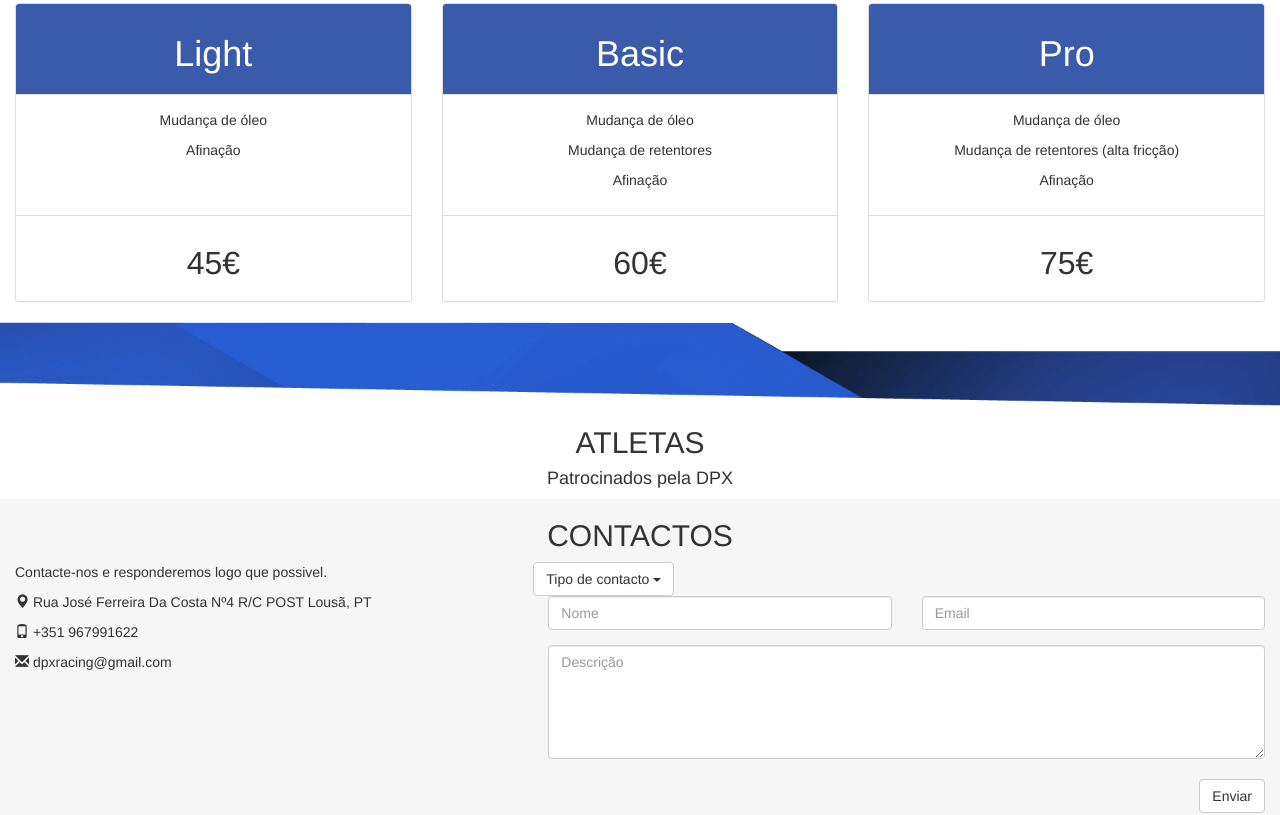
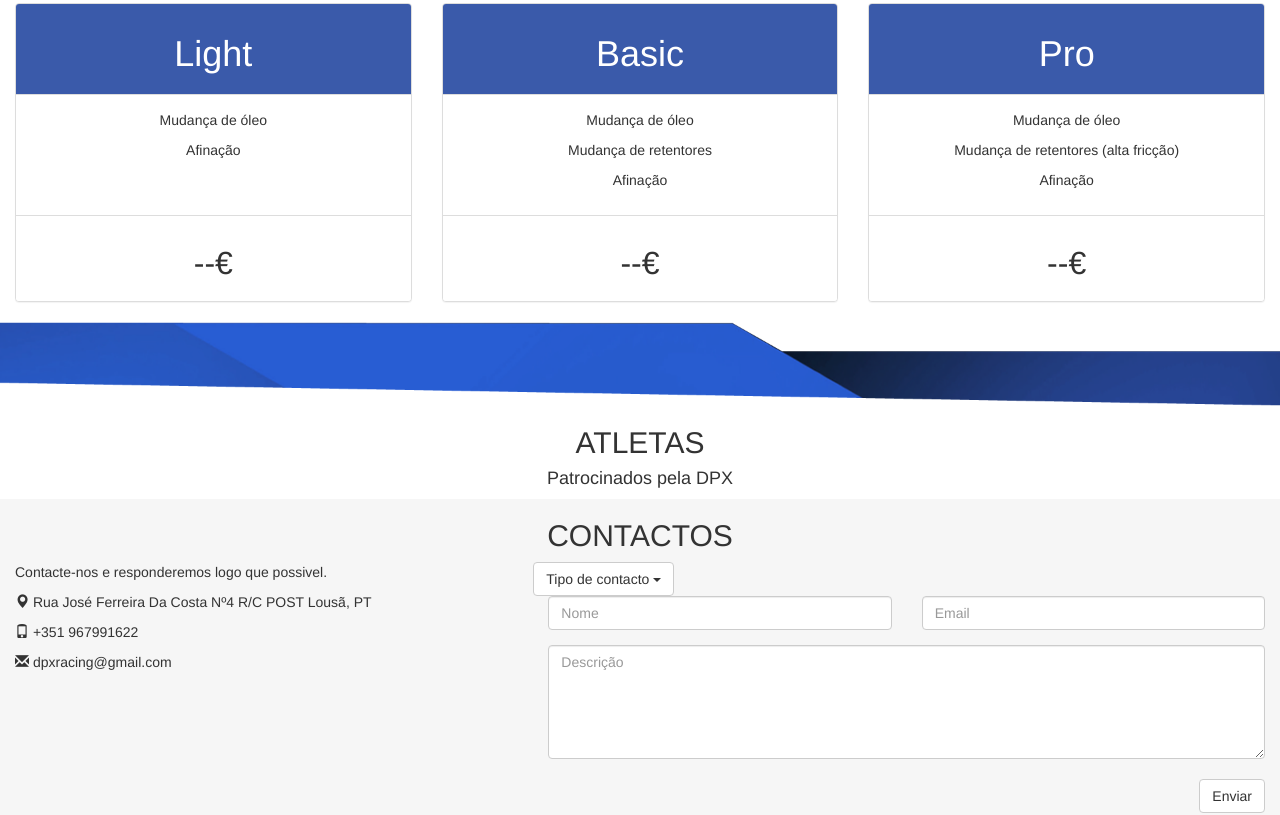
Before and after one commit to arturjsf/dpxracing.github.io, a plain HTML site: page index.html in a window 1280 px wide. Shown: the part 2347-3162 px from the top of the page. Drawn offline with nearby package versions, Linux system fonts and the light colour scheme; some packages are replaced by stand-ins of ours.

Commit message:
Update index.html

```diff
--- a/index.html
+++ b/index.html
@@ -1,3 +1,4 @@
+
 <!DOCTYPE html>
 <html lang="en">
 
@@ -259,7 +260,7 @@
                         <p>&nbsp;</p>
                     </div>
                     <div class="panel-footer">
-                        <h3>45€</h3>
+                        <h3>--€</h3>
                     </div>
                 </div>
             </div>
@@ -274,7 +275,7 @@
                         <p>Afinação</p>
                     </div>
                     <div class="panel-footer">
-                        <h3>60€</h3>
+                        <h3>--€</h3>
                     </div>
                 </div>
             </div>
@@ -289,7 +290,7 @@
                         <p>Afinação</p>
                     </div>
                     <div class="panel-footer">
-                        <h3>75€</h3>
+                        <h3>--€</h3>
                     </div>
                 </div>
             </div>
```
